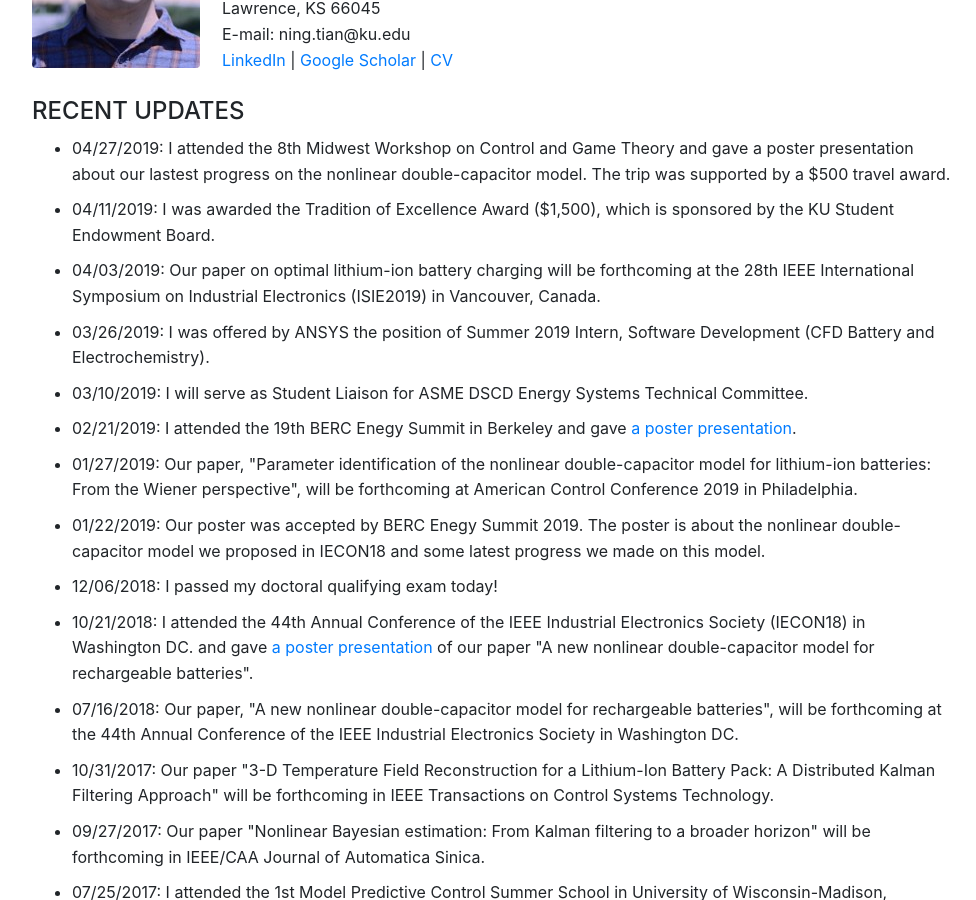
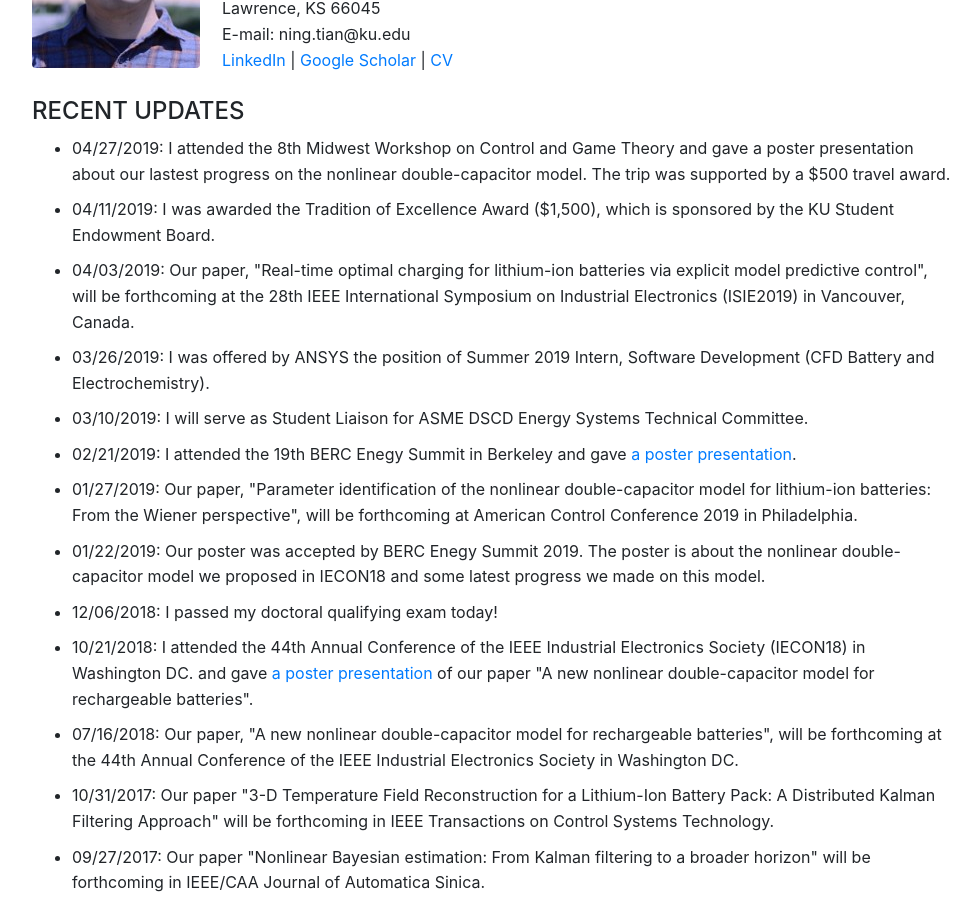
Before and after one commit to ningtian/ningtian.github.io, a Jekyll site: the page index.html, which Jekyll copies as it is, in a window 1280 px wide and 900 px high, scrolled down 454 px. Shown: the whole window, without its empty margins (148-1124 px from the left). Built offline with Jekyll 4.4.1, drawn with Linux system fonts in a browser that asks for light colours.

Commit message:
Update index.html

```diff
--- a/index.html
+++ b/index.html
@@ -102,8 +102,9 @@
 	<li>04/11/2019: I was awarded the Tradition of Excellence Award ($1,500), which is sponsored by the
 		        KU Student Endowment Board. </li>
 
-	<li>04/03/2019: Our paper on optimal lithium-ion battery charging will be forthcoming at the 28th IEEE
-		        International Symposium on Industrial Electronics (ISIE2019) in Vancouver, Canada. </li>
+	<li>04/03/2019: Our paper, "Real-time optimal charging for lithium-ion batteries via explicit model predictive control",
+		         will be forthcoming at the 28th IEEE International Symposium on Industrial Electronics (ISIE2019)
+		         in Vancouver, Canada. </li>
 
 	<li>03/26/2019: I was offered by ANSYS the position of Summer 2019 Intern, Software Development
 		        (CFD Battery and Electrochemistry). </li>
```
